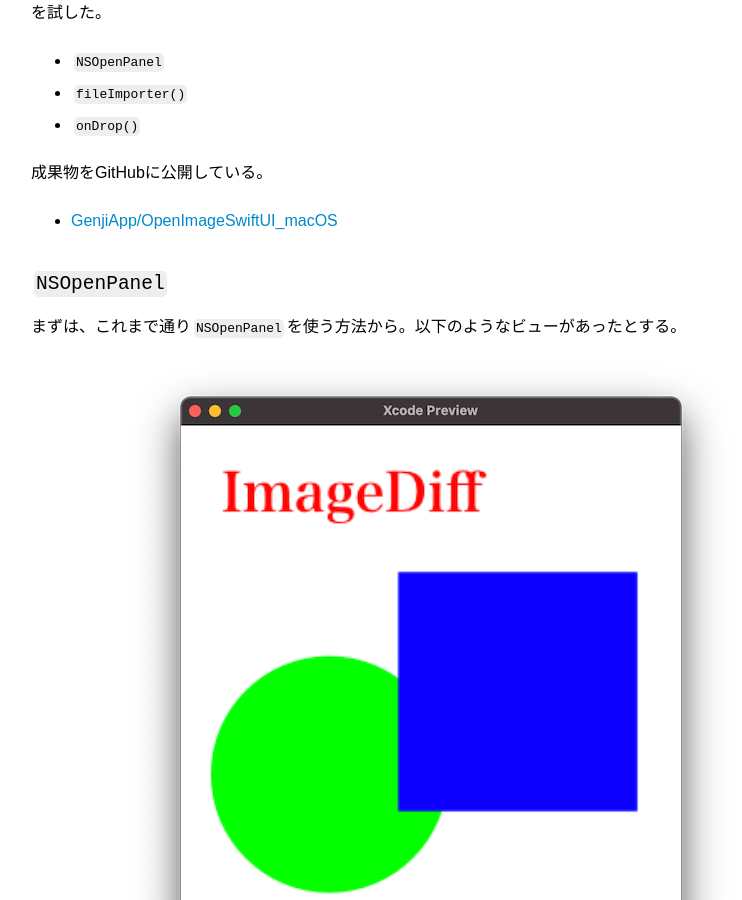
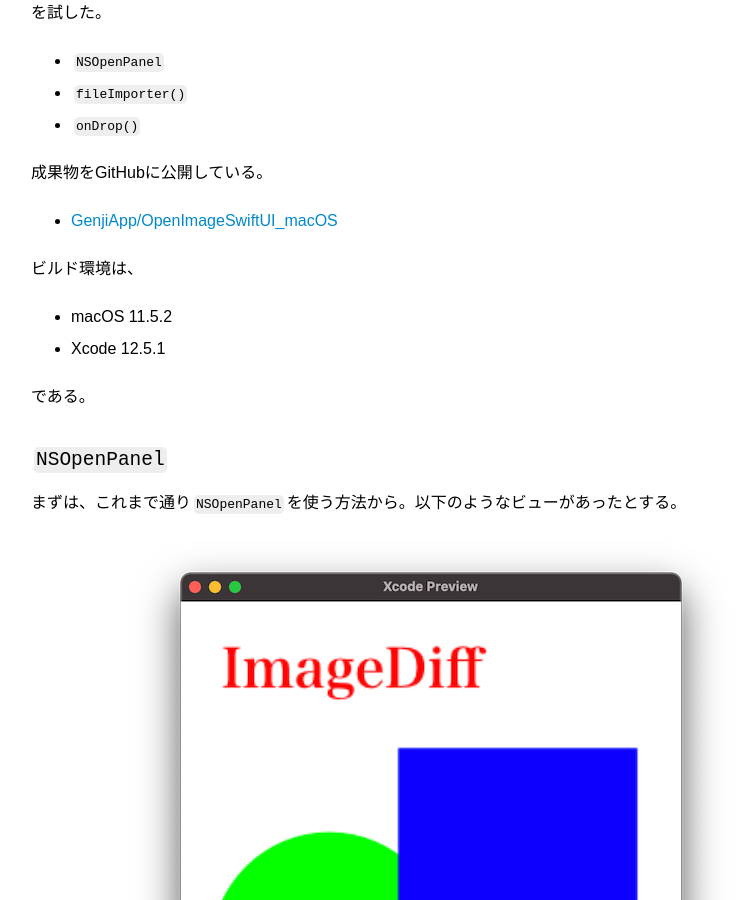
Before and after one commit to GenjiApp/genjiapp.github.io, a Jekyll site: the page built from blog/index.html, in a window 1280 px wide and 900 px high, scrolled down 477 px. Shown: the whole window, without its empty margins (209-951 px from the left). Built offline with Jekyll 4.4.1, drawn with Linux system fonts in a browser that asks for light colours; the list of posts is cut into pages by our own code; some of the changed text lies outside the part shown.

Commit message:
edit posts

```diff
--- a/_posts/2021-08-29-building-swiftui-overlay-control.md
+++ b/_posts/2021-08-29-building-swiftui-overlay-control.md
@@ -13,6 +13,13 @@ tags: macos dev swiftui
 成果物をGitHubに公開する。
 
 - [GenjiApp/OverlayControlSwiftUI](https://github.com/GenjiApp/OverlayControlSwiftUI)
+
+ビルド環境は、
+
+- macOS 11.5.2
+- Xcode 12.5.1
+
+である。
 
 ## 操作UIの重ね合わせ表示
 
--- a/_posts/2021-09-06-swiftui-open-file.md
+++ b/_posts/2021-09-06-swiftui-open-file.md
@@ -13,6 +13,13 @@ SwiftUIの非Document AppなmacOSアプリにおいて、ファイルを開く
 成果物をGitHubに公開している。
 
 - [GenjiApp/OpenImageSwiftUI_macOS](https://github.com/GenjiApp/OpenImageSwiftUI_macOS)
+
+ビルド環境は、
+
+- macOS 11.5.2
+- Xcode 12.5.1
+
+である。
 
 ## `NSOpenPanel`
 
```
